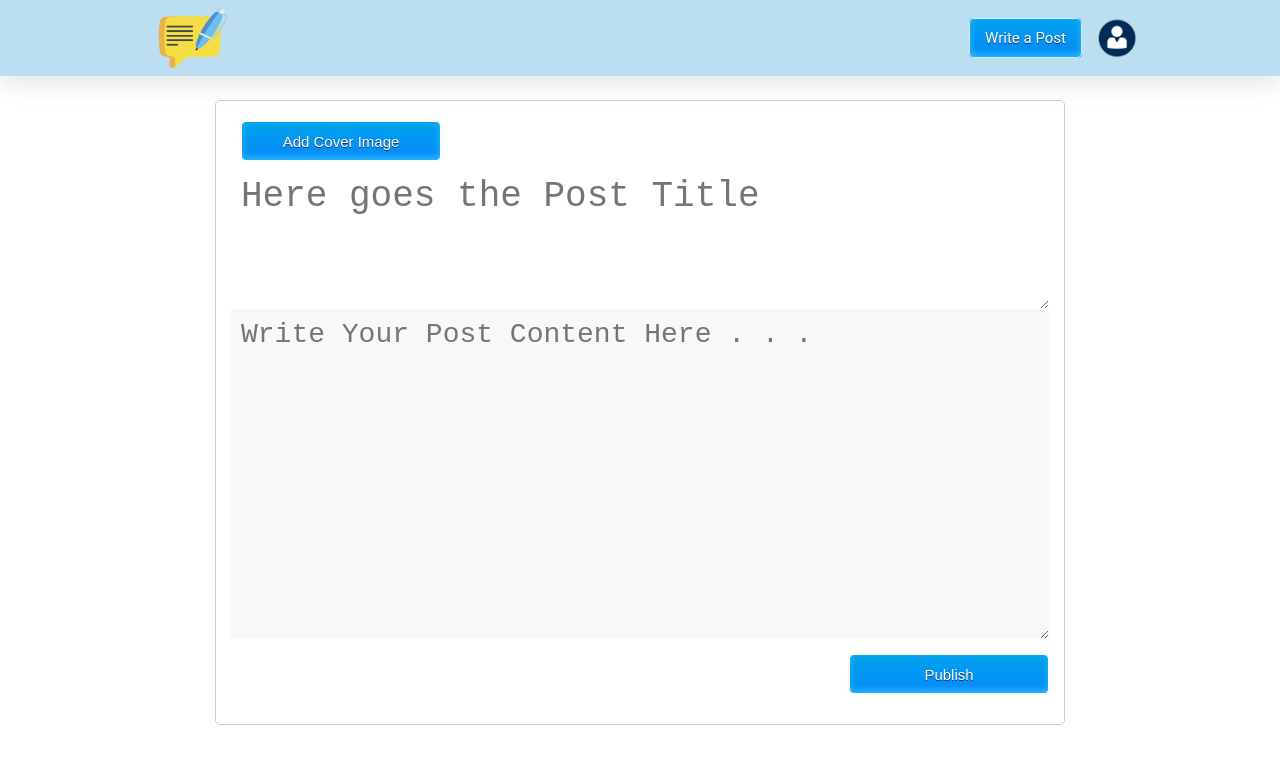
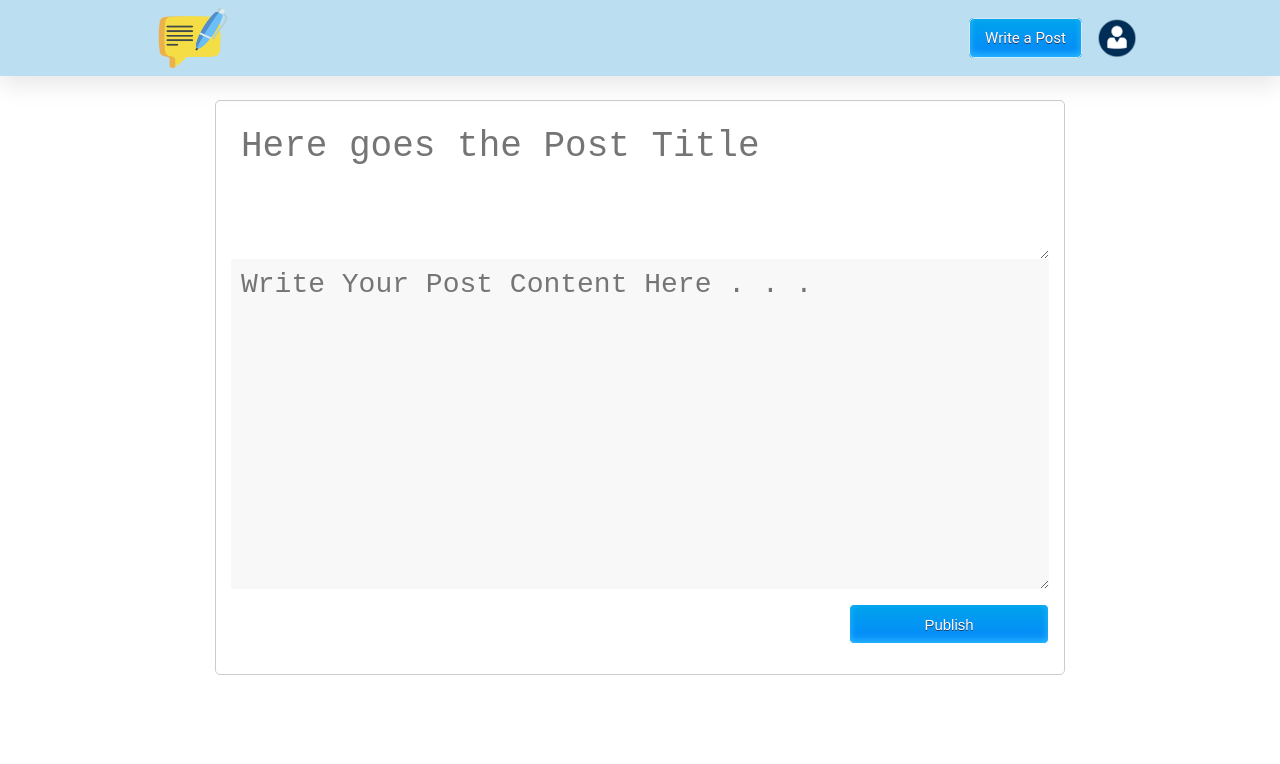
Before and after one commit to farhatsharifh/blog-frontendv2, an Angular app: page /newpost in a window 1280 px wide. Shown: the top 764 px of the page. Built offline with nearby package versions, Linux system fonts and the light colour scheme; sample sign-in values are in the browser's storage.

Commit message:
Remove posts cover image

```diff
--- a/src/app/new-post/new-post.component.html
+++ b/src/app/new-post/new-post.component.html
@@ -1,6 +1,6 @@
 <div class="newpost-container">
     <div class="post-content">
-        <button class="coverimage-btn">Add Cover Image</button>
+        <!-- <button class="coverimage-btn">Add Cover Image</button> -->
         <textarea class="post-title" #postTitle cols="30" rows="3" placeholder="Here goes the Post Title "></textarea>
         <textarea class="post-description" #postDescription cols="30" rows="10" placeholder="Write Your Post Content Here . . ."></textarea>
     </div>
--- a/src/app/post-detail/post-detail.component.html
+++ b/src/app/post-detail/post-detail.component.html
@@ -1,5 +1,5 @@
 <div class="post-detail-container" *ngIf="singlePost">
-    <img src="assets/default-post-cover.png" alt="" class="post-cover">
+    <!-- <img src="assets/default-post-cover.png" alt="" class="post-cover"> -->
     <div class="post-content">
         <h3 class="username">{{singlePost.data._creator.username}}</h3>
         <p class="date-time">{{singlePost.data.createdAt | date:'medium'}}</p>
@@ -14,7 +14,7 @@
 
     <div class="comments-container">
         <h3 class="comments">Add Comments</h3>
-        <textarea class="new-comment" cols="30" rows="10" (focus)=verifyUser() #commentText></textarea>
+        <textarea class="new-comment" cols="30" rows="5" (focus)=verifyUser() #commentText></textarea>
             <button class="comment-btn" (click)=addNewComment(commentText.value)>Submit</button>
 
         <ul *ngIf="singlePost.data._comments" class="comments-ul">
```
